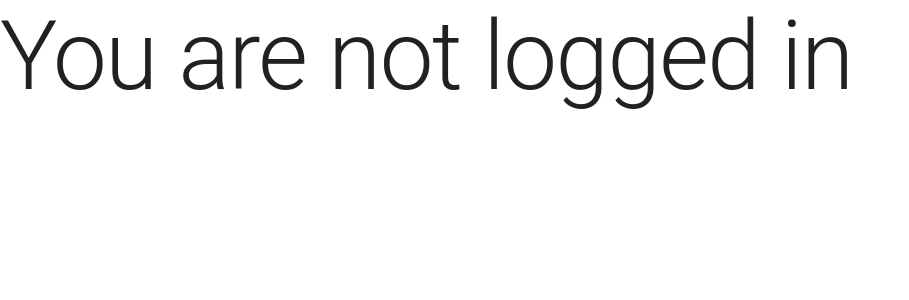
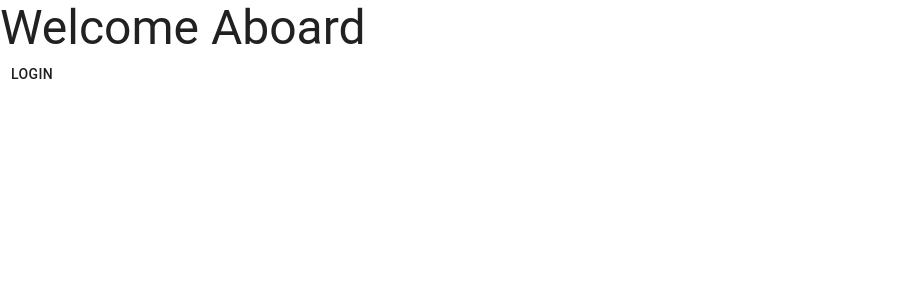
Before and after one commit to tphume/converse-fe, a React (Create React App) app: page /messages in a window 1280 px wide. Shown: the top 300 px of the page, without its empty margins (0-909 px from the left). Built offline with nearby package versions, Linux system fonts and the light colour scheme.

Commit message:
Added placeholder login page

```diff
--- a/src/App.tsx
+++ b/src/App.tsx
@@ -4,6 +4,7 @@ import { useSelector } from "react-redux";
 import { RootState } from "./rootReducer";
 
 import Typography from "@material-ui/core/Typography";
+import Login from "./pages/Login";
 import NavBar from "./components/NavBar/NavBar";
 import Friends from "./pages/Friends";
 import Messages from "./pages/Messages";
@@ -15,7 +16,7 @@ export default function App() {
   if (name === "") {
     return (
       <main>
-        <Typography variant="h1">You are not logged in</Typography>
+        <Login />
       </main>
     );
   }
@@ -23,6 +24,7 @@ export default function App() {
   return (
     <main>
       <NavBar />
+      <Typography variant="h1">{`You are logged in as ${name}`}</Typography>
       <Switch>
         <Route exact path="/friends">
           <Friends />
--- /dev/null
+++ b/src/pages/Login.tsx
@@ -0,0 +1,18 @@
+import React from "react";
+import { useDispatch } from "react-redux";
+
+import { login } from "../features/user/user";
+
+import Typography from "@material-ui/core/Typography";
+import Button from "@material-ui/core/Button";
+
+export default function Login() {
+  const dispatch = useDispatch();
+
+  return (
+    <section>
+      <Typography variant="h3">Welcome Aboard</Typography>
+      <Button onClick={() => dispatch(login("Phume"))}>Login</Button>
+    </section>
+  );
+}
```
